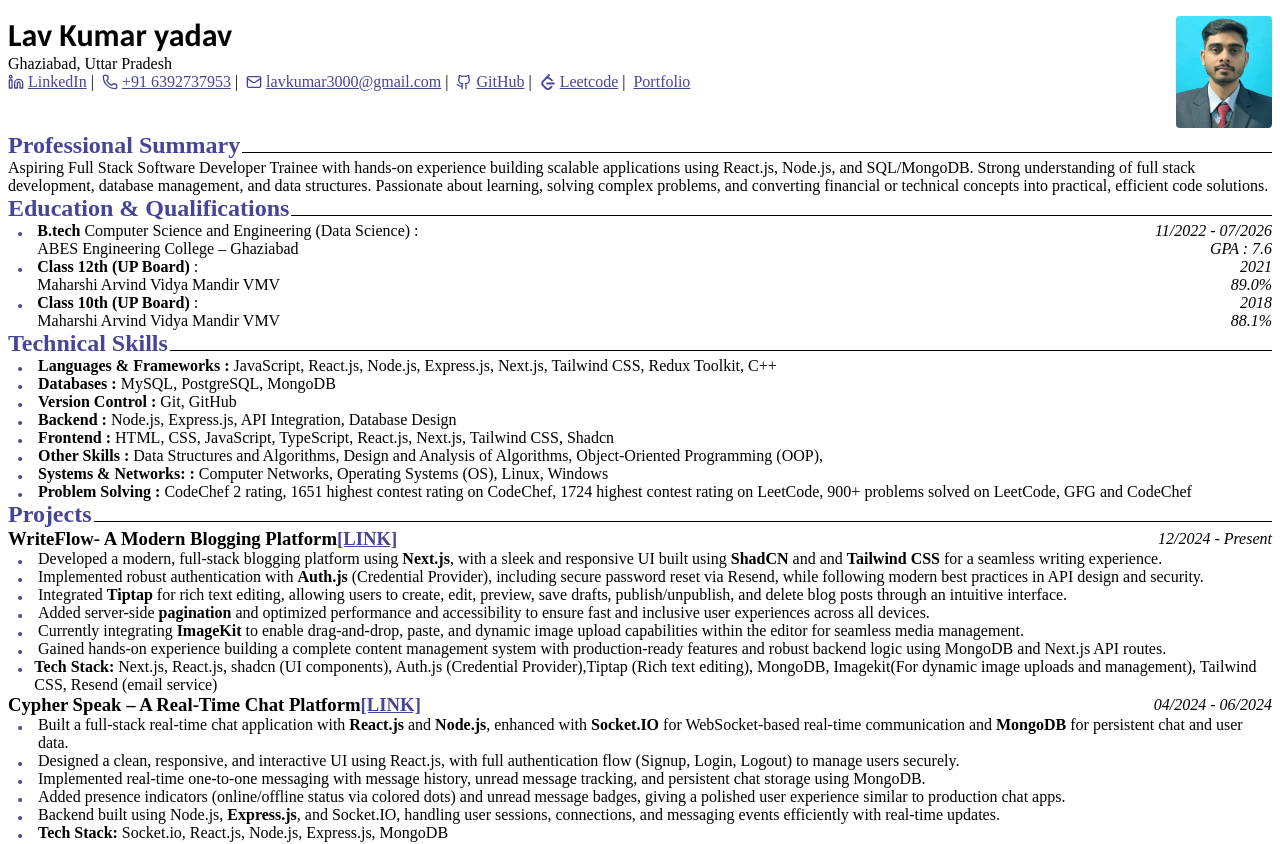
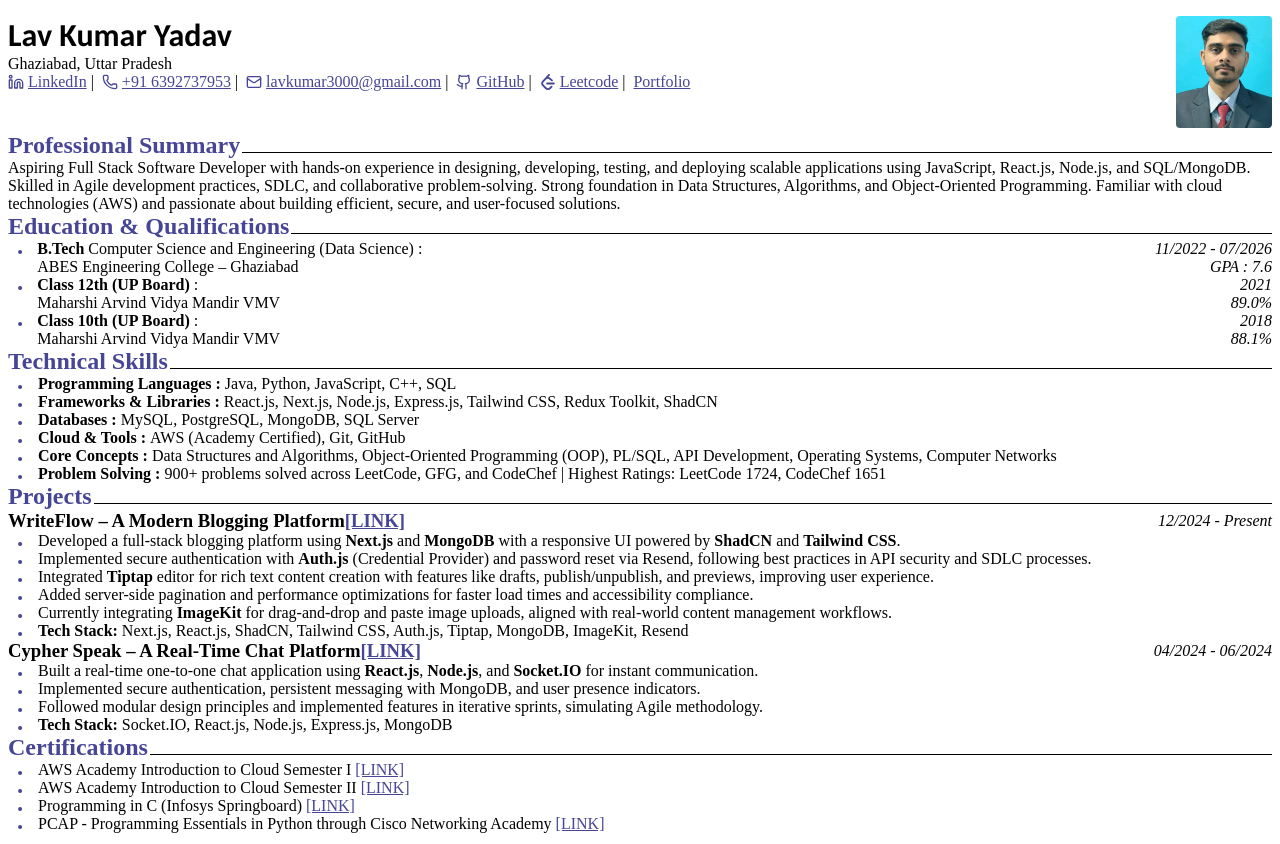
Before and after one commit to lav5588/resume, a React (Vite) app: page / in a window 1280 px wide. Shown: the top 844 px of the page. Built offline with nearby package versions, Linux system fonts and the light colour scheme.

Commit message:
add cognizant resume

```diff
--- a/src/constant/data.tsx
+++ b/src/constant/data.tsx
@@ -36,45 +36,46 @@
 }
 
 
-export const data:DATA = {
-    name: "Lav Kumar yadav",
+export const data: DATA = {
+    name: "Lav Kumar Yadav",
     location: "Ghaziabad, Uttar Pradesh",
     socialMedia: [
         {
             title: "LinkedIn",
             link: "https://www.linkedin.com/in/lav-kumar-yadav-b26853223/",
-            icon:<Linkedin  size={16}/>
+            icon: <Linkedin size={16} />
         },
         {
             title: "+91 6392737953",
             link: "tel:+916392737953",
-            icon:<Phone size={16}/>
+            icon: <Phone size={16} />
         },
         {
             title: "lavkumar3000@gmail.com",
             link: "mailto:lavkumar3000@gmail.com",
-            icon: <Mail size={16}/>
+            icon: <Mail size={16} />
         },
         {
             title: "GitHub",
             link: "https://github.com/lav5588",
-            icon: <Github size={16}/>
+            icon: <Github size={16} />
         },
         {
             title: "Leetcode",
             link: "https://leetcode.com/u/lav5588/",
-            icon: <SiLeetcode size={16}/>
+            icon: <SiLeetcode size={16} />
         },
         {
             title: "Portfolio",
-            link: "https://lav-kumar-yadav.onrender.com/",
+            link: "https://lav-kumar-yadav.onrender.com/"
         }
     ],
     ProfilePic: "LAV PROFILE.jpg",
-    proffesionalSummary: "Aspiring Full Stack Software Developer Trainee with hands-on experience building scalable applications using React.js, Node.js, and SQL/MongoDB. Strong understanding of full stack development, database management, and data structures. Passionate about learning, solving complex problems, and converting financial or technical concepts into practical, efficient code solutions.",
+    proffesionalSummary:
+        "Aspiring Full Stack Software Developer with hands-on experience in designing, developing, testing, and deploying scalable applications using JavaScript, React.js, Node.js, and SQL/MongoDB. Skilled in Agile development practices, SDLC, and collaborative problem-solving. Strong foundation in Data Structures, Algorithms, and Object-Oriented Programming. Familiar with cloud technologies (AWS) and passionate about building efficient, secure, and user-focused solutions.",
     educationAndQualification: [
         {
-            degree: "B.tech",
+            degree: "B.Tech",
             branch: "Computer Science and Engineering (Data Science)",
             institute: "ABES Engineering College – Ghaziabad",
             time: "11/2022 - 07/2026",
@@ -93,55 +94,46 @@
             institute: "Maharshi Arvind Vidya Mandir VMV",
             time: "2018",
             result: "88.1%"
-        },
+        }
     ],
     technicalSkills: [
         {
-            title: "Languages & Frameworks",
-            skills: "JavaScript, React.js, Node.js, Express.js, Next.js, Tailwind CSS, Redux Toolkit, C++"
+            title: "Programming Languages",
+            skills: "Java, Python, JavaScript, C++, SQL"
+        },
+        {
+            title: "Frameworks & Libraries",
+            skills: "React.js, Next.js, Node.js, Express.js, Tailwind CSS, Redux Toolkit, ShadCN"
         },
         {
             title: "Databases",
-            skills: "MySQL, PostgreSQL, MongoDB"
+            skills: "MySQL, PostgreSQL, MongoDB, SQL Server"
         },
         {
-            title: "Version Control",
-            skills: "Git, GitHub"
+            title: "Cloud & Tools",
+            skills: "AWS (Academy Certified), Git, GitHub"
         },
         {
-            title: "Backend",
-            skills: "Node.js, Express.js, API Integration, Database Design"
-        },
-        {
-            title: "Frontend",
-            skills: "HTML, CSS, JavaScript, TypeScript, React.js, Next.js, Tailwind CSS, Shadcn"
-        },
-        {
-            title: "Other Skills",
-            skills: "Data Structures and Algorithms, Design and Analysis of Algorithms, Object-Oriented Programming (OOP),"
-        },
-        {
-            title: "Systems & Networks:",
-            skills: "Computer Networks, Operating Systems (OS), Linux, Windows"
+            title: "Core Concepts",
+            skills: "Data Structures and Algorithms, Object-Oriented Programming (OOP), PL/SQL, API Development, Operating Systems, Computer Networks"
         },
         {
             title: "Problem Solving",
-            skills: "CodeChef 2 rating, 1651 highest contest rating on CodeChef, 1724 highest contest rating on LeetCode, 900+ problems solved on LeetCode, GFG and CodeChef"
+            skills: "900+ problems solved across LeetCode, GFG, and CodeChef | Highest Ratings: LeetCode 1724, CodeChef 1651"
         }
     ],
     projects: [
         {
-            title: "WriteFlow- A Modern Blogging Platform",
+            title: "WriteFlow – A Modern Blogging Platform",
             link: "https://writeflow-m57w.onrender.com/",
             time: "12/2024 - Present",
             points: [
-                <>Developed a modern, full-stack blogging platform using <b>Next.js</b>, with a sleek and responsive UI built using <b>ShadCN</b> and  and <b>Tailwind CSS</b> for a seamless writing experience.</>,
-                <>Implemented robust authentication with <b>Auth.js</b> (Credential Provider), including secure password reset via Resend, while following modern best practices in API design and security.</>,
-                <>Integrated <b>Tiptap</b> for rich text editing, allowing users to create, edit, preview, save drafts, publish/unpublish, and delete blog posts through an intuitive interface.</>,
-                <>Added server-side <b>pagination</b> and optimized performance and accessibility to ensure fast and inclusive user experiences across all devices.</>,
-                <>Currently integrating <b>ImageKit</b> to enable drag-and-drop, paste, and dynamic image upload capabilities within the editor for seamless media management.</>,
-                <>Gained hands-on experience building a complete content management system with production-ready features and robust backend logic using MongoDB and Next.js API routes.</>,
-                <><b>Tech Stack:</b> Next.js, React.js, shadcn (UI components), Auth.js (Credential Provider),Tiptap (Rich text editing), MongoDB, Imagekit(For dynamic image uploads and management), Tailwind CSS, Resend (email service)</>,
+                <>Developed a full-stack blogging platform using <b>Next.js</b> and <b>MongoDB</b> with a responsive UI powered by <b>ShadCN</b> and <b>Tailwind CSS</b>.</>,
+                <>Implemented secure authentication with <b>Auth.js</b> (Credential Provider) and password reset via Resend, following best practices in API security and SDLC processes.</>,
+                <>Integrated <b>Tiptap</b> editor for rich text content creation with features like drafts, publish/unpublish, and previews, improving user experience.</>,
+                <>Added server-side pagination and performance optimizations for faster load times and accessibility compliance.</>,
+                <>Currently integrating <b>ImageKit</b> for drag-and-drop and paste image uploads, aligned with real-world content management workflows.</>,
+                <><b>Tech Stack:</b> Next.js, React.js, ShadCN, Tailwind CSS, Auth.js, Tiptap, MongoDB, ImageKit, Resend</>
             ]
         },
         {
@@ -149,32 +141,29 @@
             link: "https://github.com/lav5588/cypherspeak",
             time: "04/2024 - 06/2024",
             points: [
-                <>Built a full-stack real-time chat application with <b>React.js</b> and <b>Node.js</b>, enhanced with <b>Socket.IO</b> for WebSocket-based real-time communication and <b>MongoDB</b> for persistent chat and user data.</>,
-                <>Designed a clean, responsive, and interactive UI using React.js, with full authentication flow (Signup, Login, Logout) to manage users securely.</>,
-                <>Implemented real-time one-to-one messaging with message history, unread message tracking, and persistent chat storage using MongoDB.</>,
-                <>Added presence indicators (online/offline status via colored dots) and unread message badges, giving a polished user experience similar to production chat apps.</>,
-                <>Backend built using Node.js, <b>Express.js</b>, and Socket.IO, handling user sessions, connections, and messaging events efficiently with real-time updates.</>,
-                <><b>Tech Stack:</b> Socket.io, React.js, Node.js, Express.js, MongoDB</>,
+                <>Built a real-time one-to-one chat application using <b>React.js</b>, <b>Node.js</b>, and <b>Socket.IO</b> for instant communication.</>,
+                <>Implemented secure authentication, persistent messaging with MongoDB, and user presence indicators.</>,
+                <>Followed modular design principles and implemented features in iterative sprints, simulating Agile methodology.</>,
+                <><b>Tech Stack:</b> Socket.IO, React.js, Node.js, Express.js, MongoDB</>
             ]
         }
     ],
     certifications: [
         {
             title: "AWS Academy Introduction to Cloud Semester I",
-            link: "https://drive.google.com/file/d/16yKEmvxEBuCkub9oYmypkFqpNrh1dXNm/view",
+            link: "https://drive.google.com/file/d/16yKEmvxEBuCkub9oYmypkFqpNrh1dXNm/view"
         },
         {
             title: "AWS Academy Introduction to Cloud Semester II",
-            link: "https://drive.google.com/file/d/1megAoF0jsr2IX2U6z-Xr_lE23FlEZBGQ/view",
+            link: "https://drive.google.com/file/d/1megAoF0jsr2IX2U6z-Xr_lE23FlEZBGQ/view"
         },
         {
             title: "Programming in C (Infosys Springboard)",
-            link: "https://drive.google.com/file/d/12-l-rqRYNrFyXdEgN2xoQahTUw6IKgFs/view",
+            link: "https://drive.google.com/file/d/12-l-rqRYNrFyXdEgN2xoQahTUw6IKgFs/view"
         },
         {
-            title: "PCAP - Programming Essentials in Python through Cisco networking academy",
-            link: "https://drive.google.com/file/d/1Ct0PbLCTbmeNhPmNPqeC6bnclAFSJBqH/view",
-        },
+            title: "PCAP - Programming Essentials in Python through Cisco Networking Academy",
+            link: "https://drive.google.com/file/d/1Ct0PbLCTbmeNhPmNPqeC6bnclAFSJBqH/view"
+        }
     ]
-
-}
+};
```
